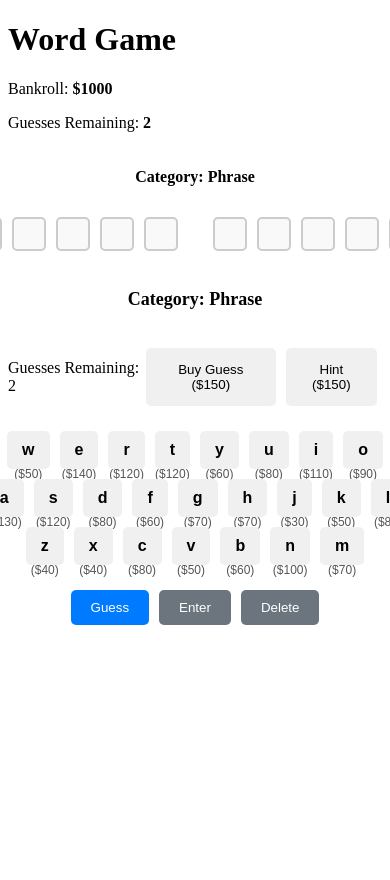
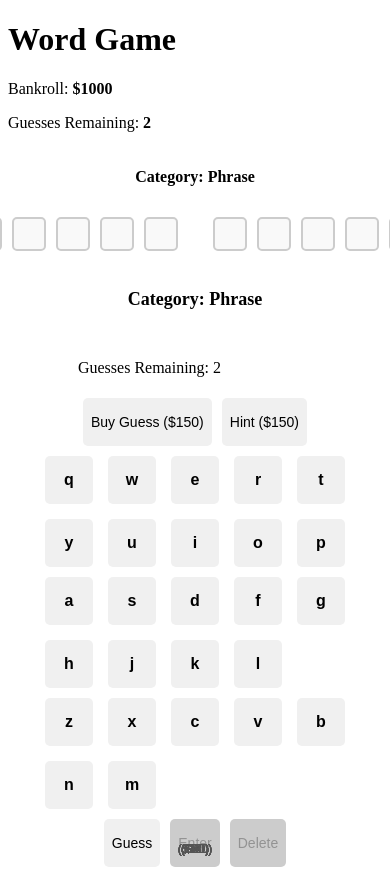
Before and after one commit to thechefcharles/WordBank, a Vue app: page / in a window 390 px wide. Shown: the top 880 px of the page. Before the commit the page ends 844 px from the top, so only its background shows below. Built offline with nearby package versions, Linux system fonts and the light colour scheme.

Commit message:
Update Keyboard.vue

```diff
--- a/src/components/Keyboard.vue
+++ b/src/components/Keyboard.vue
@@ -30,6 +30,7 @@
         v-for="key in row"
         :key="key"
         @click="() => selectLetter(key)"
+        @touchstart="() => selectLetter(key)"
         :class="getKeyClass(key)"
         :disabled="store.guessedLetters.includes(key)"
       >
@@ -86,7 +87,6 @@ export default {
     window.removeEventListener('keydown', this.handleKeyDown);
   },
   methods: {
-    // Handle physical keyboard input
     handleKeyDown(event) {
       const key = event.key.toLowerCase();
       if (key === 'enter') {
@@ -94,14 +94,12 @@ export default {
       } else if (key === 'backspace' || key === 'delete') {
         this.deleteLetter();
       } else if (key === ' ') {
-        event.preventDefault(); // Prevent default spacebar scrolling
+        event.preventDefault();
         this.handleSpacebar();
       } else if (/^[a-z]$/.test(key)) {
         this.selectLetter(key);
       }
     },
-
-    // Ensure spacebar only toggles Guess Mode
     handleSpacebar() {
       if (!this.store.isGuessMode && this.store.guesses === 0) {
         alert('You need at least one guess remaining to enter Guess Mode!');
@@ -109,7 +107,6 @@ export default {
       }
       this.toggleGuessMode();
     },
-
     getKeyClass(key) {
       return {
         correct: this.store.guessedLetters.includes(key) && this.store.currentPhrase.includes(key),
@@ -117,71 +114,64 @@ export default {
         selected: this.store.currentTypedLetter === key,
       };
     },
-
     getLetterCost(letter) {
       return this.store.letterCost(letter);
     },
-
     selectLetter(key) {
-      if (this.store.guessedLetters.includes(key)) return; // Ignore if already guessed
+      if (this.store.guessedLetters.includes(key)) return;
       if (this.store.currentTypedLetter === key) {
-        this.store.currentTypedLetter = ''; // Deselect letter
+        this.store.currentTypedLetter = '';
         return;
       }
       if (this.store.isGuessMode) {
-        this.store.fillActiveBox(key); // Fill active box in Guess Mode
+        this.store.fillActiveBox(key);
       } else {
-        this.store.currentTypedLetter = key; // Select letter
+        this.store.currentTypedLetter = key;
       }
     },
-
     confirmAction(event) {
       if (this.store.pendingPurchase) {
-        this.handlePurchase(event); // Handle the purchase logic
+        this.handlePurchase(event);
       } else if (this.store.isGuessMode) {
         if (this.store.currentInput.includes('_')) {
           alert('Please fill all spaces before submitting your guess!');
           return;
         }
-        this.store.submitGuess(); // Submit Guess Mode input
+        this.store.submitGuess();
       } else if (this.store.currentTypedLetter) {
-        this.store.guessLetter(this.store.currentTypedLetter); // Confirm normal letter
-        this.store.currentTypedLetter = ''; // Clear selected letter
+        this.store.guessLetter(this.store.currentTypedLetter);
+        this.store.currentTypedLetter = '';
       }
     },
-
     handlePurchase(event) {
       if (this.store.pendingPurchase === 'guess') {
-        this.store.confirmPendingPurchase(); // Confirm guess purchase
+        this.store.confirmPendingPurchase();
       } else if (this.store.pendingPurchase === 'hint') {
-        this.store.confirmPendingPurchase(); // Confirm hint purchase
+        this.store.confirmPendingPurchase();
       }
-      this.store.pendingPurchase = null; // Reset the pending purchase
+      this.store.pendingPurchase = null;
 
       if (event) {
-        event.target.blur(); // Remove focus from button
+        event.target.blur();
       }
     },
-
     deleteLetter() {
       if (this.store.isGuessMode) {
         this.store.deleteActiveBox();
       }
     },
-
     toggleGuessMode() {
       this.store.toggleGuessMode();
     },
-
     initiatePurchase(type, event) {
       if (this.store.pendingPurchase === type) {
-        this.store.pendingPurchase = null; // Deselect if already selected
+        this.store.pendingPurchase = null;
       } else {
-        this.store.pendingPurchase = type; // Set pending purchase
+        this.store.pendingPurchase = type;
       }
 
       if (event) {
-        event.target.blur(); // Remove focus from button
+        event.target.blur();
       }
     },
   },
@@ -189,7 +179,6 @@ export default {
 </script>
 
 <style scoped>
-/* Category Styling */
 .category {
   text-align: center;
   margin-bottom: 15px;
@@ -197,31 +186,35 @@ export default {
   font-weight: bold;
 }
 
-/* General Keyboard Layout */
 .keyboard {
   display: flex;
   flex-direction: column;
   align-items: center;
-  justify-content: center;
   margin: 0 auto;
 }
 
-/* Key Rows Layout */
 .key-row {
   display: flex;
-  justify-content: center;
+  overflow-x: auto;
+  gap: 5px;
 }
 
-/* Button Styling */
 button {
-  position: relative;
+  flex-shrink: 0;
   padding: 10px 15px;
+  min-width: 48px;
+  min-height: 48px;
   margin: 5px;
   border: none;
   border-radius: 5px;
   background-color: #f0f0f0;
   cursor: pointer;
   transition: background-color 0.3s;
+}
+
+button:disabled {
+  background-color: #ccc;
+  cursor: not-allowed;
 }
 
 button span {
@@ -238,65 +231,15 @@ button .letter-cost {
   transform: translateX(-50%);
 }
 
-/* Button States */
-button.correct {
-  background-color: #28a745;
-  color: white;
-}
+@media (max-width: 768px) {
+  .key-row {
+    display: grid;
+    grid-template-columns: repeat(5, 1fr);
+  }
 
-button.incorrect {
-  background-color: #dc3545;
-  color: white;
-}
-
-button.selected {
-  background-color: #007bff;
-  color: white;
-}
-
-button.active {
-  background-color: orange;
-}
-
-button.ready {
-  background-color: #28a745;
-}
-
-/* Controls Section */
-.controls {
-  margin-top: 15px;
-}
-
-.controls button {
-  padding: 10px 20px;
-  margin: 5px;
-  border-radius: 5px;
-  border: none;
-  background-color: #007bff;
-  color: white;
-  cursor: pointer;
-  transition: background-color 0.3s;
-}
-
-.controls button:hover {
-  background-color: #0056b3;
-}
-
-.controls button:disabled {
-  background-color: #6c757d;
-  cursor: not-allowed;
-}
-
-/* Top Controls Layout */
-.top-controls {
-  display: flex;
-  justify-content: space-between;
-  margin-bottom: 15px;
-}
-
-/* Highlight selected buttons */
-button.selected {
-  background-color: #007bff;
-  color: #fff;
+  button {
+    padding: 8px;
+    font-size: 14px;
+  }
 }
 </style>
```
